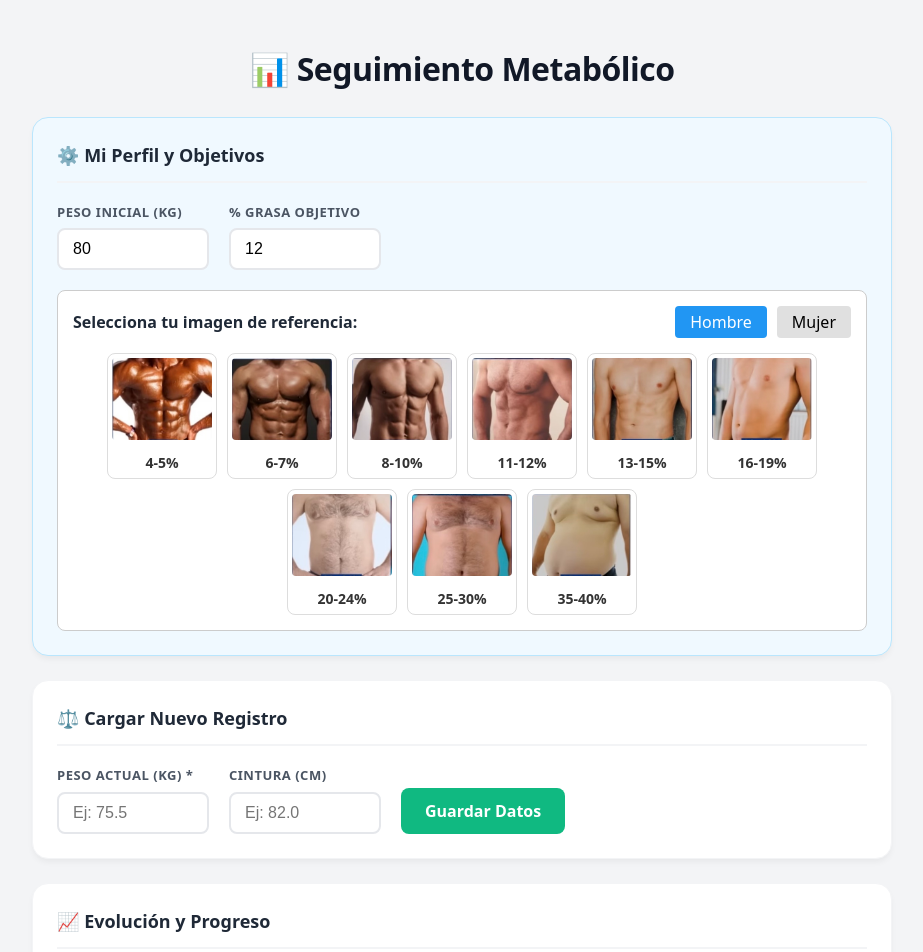
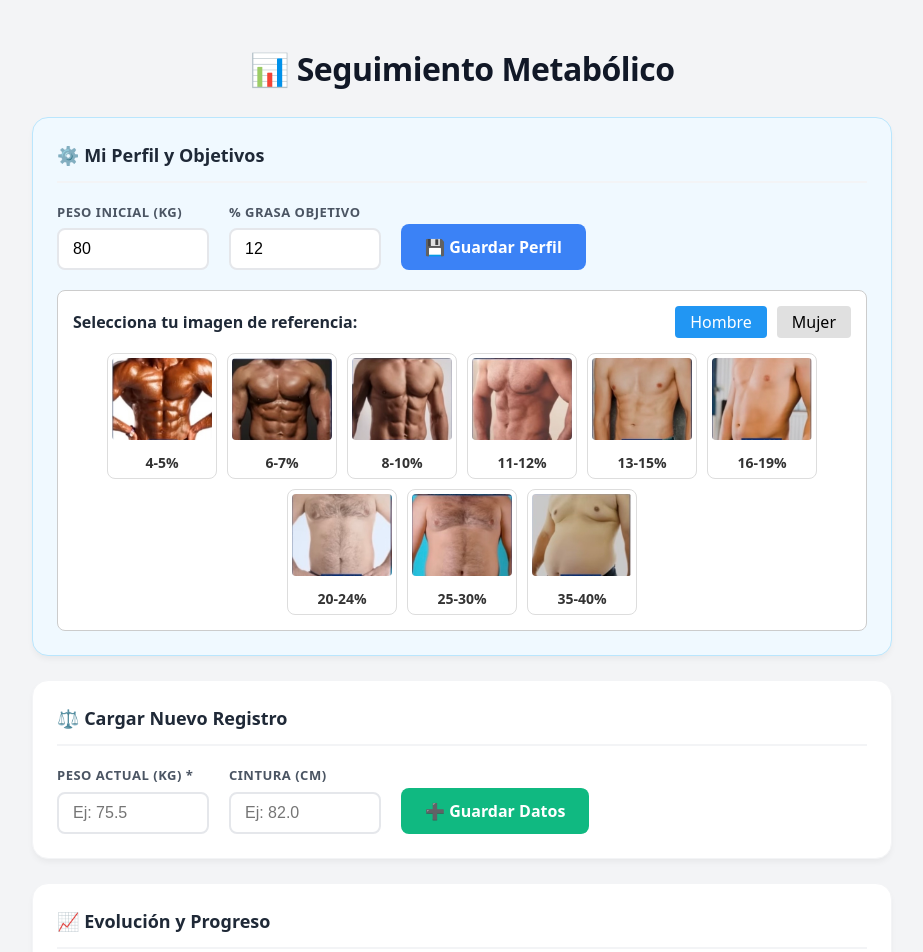
Before and after one commit to M4r14n023/seguimiento-metabolico, a React app in the folder frontend/: page / in a window 1280 px wide. Shown: the top 952 px of the page, without its empty margins (178-1101 px from the left). Built offline with nearby package versions, Linux system fonts and the light colour scheme; no server answers; the HTML template or start-up script is replaced by a standard one.

Commit message:
app final

```diff
--- a/frontend/src/App.jsx
+++ b/frontend/src/App.jsx
@@ -11,6 +11,8 @@ function App() {
   const [peso, setPeso] = useState('');
   const [cintura, setCintura] = useState('');
   const [historial, setHistorial] = useState([]);
+
+  // Estados de Configuración
   const [pesoInicial, setPesoInicial] = useState(80);
   const [grasaActual, setGrasaActual] = useState(20);
   const [grasaObjetivo, setGrasaObjetivo] = useState(12);
@@ -21,15 +23,43 @@ function App() {
   // --- CARGAR DATOS AL INICIAR ---
   useEffect(() => {
     cargarHistorial();
+    cargarConfiguracion(); // Ahora también cargamos tu perfil al inicio
   }, []);
 
   const cargarHistorial = async () => {
     try {
-      // Ahora sí, coincide con tu Python: /api/historial
       const res = await axios.get(`${API_URL}/historial`);
       setHistorial(res.data);
     } catch (error) {
-      console.error("Error al cargar los datos:", error);
+      console.error("Error al cargar el historial:", error);
+    }
+  };
+
+  const cargarConfiguracion = async () => {
+    try {
+      const res = await axios.get(`${API_URL}/config`);
+      if (res.data) {
+        setPesoInicial(res.data.peso_inicial);
+        setGrasaActual(res.data.grasa_actual);
+        setGrasaObjetivo(res.data.grasa_objetivo);
+      }
+    } catch (error) {
+      console.error("Error al cargar la configuración:", error);
+    }
+  };
+
+  // --- GUARDAR CONFIGURACIÓN ---
+  const guardarConfiguracion = async () => {
+    try {
+      await axios.post(`${API_URL}/config`, {
+        peso_inicial: parseFloat(pesoInicial),
+        grasa_actual: parseFloat(grasaActual),
+        grasa_objetivo: parseFloat(grasaObjetivo)
+      });
+      alert("¡Perfil y objetivos guardados con éxito!");
+    } catch (error) {
+      console.error("Error al guardar config:", error);
+      alert("Error al guardar el perfil");
     }
   };
 
@@ -38,7 +68,6 @@ function App() {
     if (!peso) return alert("Por favor, ingresa tu peso.");
 
     try {
-      // Ahora sí, coincide con tu Python: /api/registrar_peso
       await axios.post(`${API_URL}/registrar_peso`, {
         peso: parseFloat(peso),
         cintura: cintura ? parseFloat(cintura) : null
@@ -57,7 +86,6 @@ function App() {
     if (!window.confirm("¿Seguro que quieres borrar este registro?")) return;
 
     try {
-      // Ahora sí, coincide con tu Python: /api/borrar_peso/
       await axios.delete(`${API_URL}/borrar_peso/${id}`);
       cargarHistorial();
     } catch (error) {
@@ -93,6 +121,7 @@ function App() {
         .label { font-size: 13px; font-weight: 600; color: #4b5563; text-transform: uppercase; letter-spacing: 0.5px; }
         .input-modern { padding: 10px 14px; border: 2px solid #e5e7eb; border-radius: 8px; font-size: 16px; outline: none; background: #fff; width: 120px; }
         .btn-guardar { background: #10b981; color: white; border: none; padding: 12px 24px; font-size: 16px; font-weight: 600; border-radius: 8px; cursor: pointer; height: 46px; }
+        .btn-perfil { background: #3b82f6; color: white; border: none; padding: 12px 24px; font-size: 16px; font-weight: 600; border-radius: 8px; cursor: pointer; height: 46px; }
         .btn-borrar { background: #fee2e2; color: #ef4444; border: none; padding: 8px 12px; border-radius: 8px; cursor: pointer; font-size: 16px; }
         .lista-historial { list-style: none; padding: 0; margin: 0; }
         .item-historial { display: flex; justify-content: space-between; align-items: center; padding: 16px 0; border-bottom: 1px solid #e5e7eb; }
@@ -106,7 +135,7 @@ function App() {
       {/* PANEL DE CONFIGURACIÓN */}
       <div className="card card-azul">
         <h3 className="card-header">⚙️ Mi Perfil y Objetivos</h3>
-        <div className="form-row">
+        <div className="form-row" style={{ marginBottom: '20px' }}>
           <div className="input-group">
             <label className="label">Peso Inicial (kg)</label>
             <input type="number" step="0.1" value={pesoInicial} onChange={(e) => setPesoInicial(e.target.value)} className="input-modern" />
@@ -115,6 +144,7 @@ function App() {
             <label className="label">% Grasa Objetivo</label>
             <input type="number" value={grasaObjetivo} onChange={(e) => setGrasaObjetivo(e.target.value)} className="input-modern" />
           </div>
+          <button onClick={guardarConfiguracion} className="btn-perfil">💾 Guardar Perfil</button>
         </div>
         <SelectorGrasaVisual grasaActual={grasaActual} setGrasaActual={setGrasaActual} />
       </div>
@@ -131,7 +161,7 @@ function App() {
             <label className="label">Cintura (cm)</label>
             <input type="number" step="0.1" value={cintura} onChange={(e) => setCintura(e.target.value)} className="input-modern" placeholder="Ej: 82.0" />
           </div>
-          <button onClick={guardarRegistro} className="btn-guardar">Guardar Datos</button>
+          <button onClick={guardarRegistro} className="btn-guardar">➕ Guardar Datos</button>
         </div>
       </div>
 
@@ -140,7 +170,8 @@ function App() {
         <h3 className="card-header">📈 Evolución y Progreso</h3>
         <div style={{ height: '350px', width: '100%', minHeight: '350px' }}>
           {historial && historial.length > 0 ? (
-            <ResponsiveContainer width="100%" height="100%">
+            /* El hack de width 99% soluciona la advertencia de Recharts */
+            <ResponsiveContainer width="99%" height="100%">
               <LineChart data={historial} margin={{ top: 10, right: 10, bottom: 0, left: -20 }}>
                 <CartesianGrid strokeDasharray="3 3" vertical={false} stroke="#e5e7eb" />
                 <XAxis dataKey="fecha" tick={{fontSize: 10}} tickFormatter={(str) => str ? str.split(' ')[0] : ''} />
```
